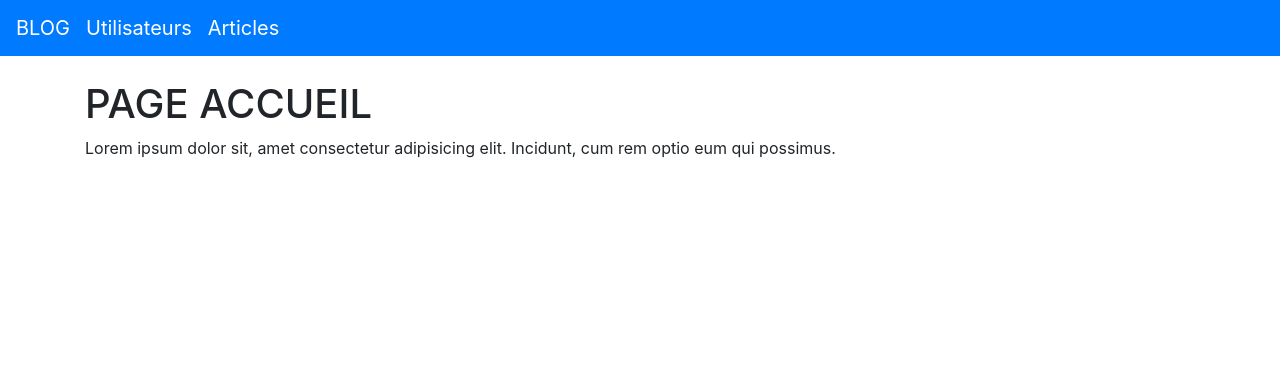
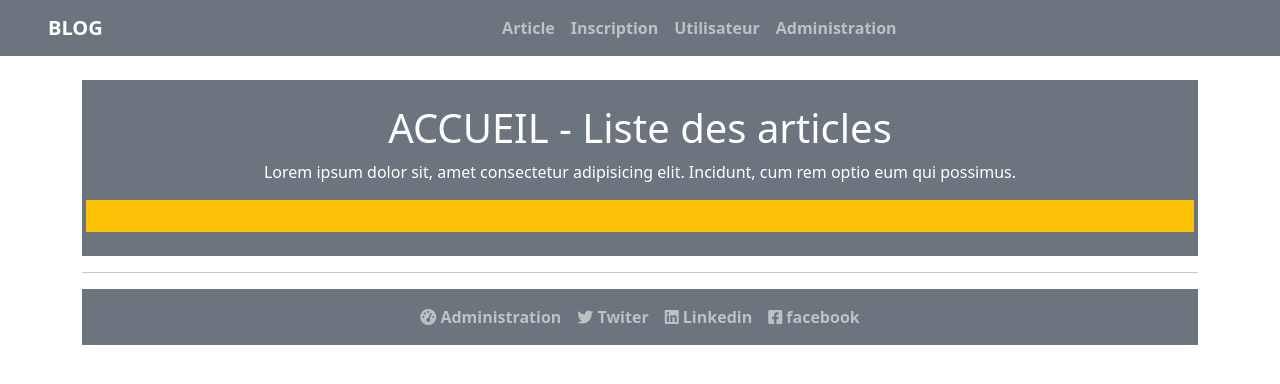
Before and after one commit to davidg-34/blog-oc, a PHP site: template src/templates/home.html.twig in a window 1280 px wide. Shown: the top 384 px of the page. Run offline with PHP 8.4, Linux system fonts and the light colour scheme; the template is opened without the code that fills it, so the values that code supplies are empty; some libraries are stand-ins or nearby versions.

Commit message:
ajout page post twig

```diff
--- a/src/templates/base.html.twig
+++ b/src/templates/base.html.twig
@@ -5,23 +5,78 @@
         <title>{% block title %}Welcome!{% endblock %}</title>
 
         {% block stylesheets %}
-        <link rel="stylesheet" href="https://stackpath.bootstrapcdn.com/bootstrap/4.5.2/css/bootstrap.min.css" integrity="sha384-JcKb8q3iqJ61gNV9KGb8thSsNjpSL0n8PARn9HuZOnIxN0hoP+VmmDGMN5t9UJ0Z" crossorigin="anonymous">
+        <link href="https://cdn.jsdelivr.net/npm/bootstrap@5.3.0-alpha3/dist/css/bootstrap.min.css" rel="stylesheet" integrity="sha384-KK94CHFLLe+nY2dmCWGMq91rCGa5gtU4mk92HdvYe+M/SXH301p5ILy+dN9+nJOZ" crossorigin="anonymous">
+        <link rel="stylesheet" href="https://cdnjs.cloudflare.com/ajax/libs/font-awesome/6.4.0/css/all.min.css" integrity="sha512-iecdLmaskl7CVkqkXNQ/ZH/XLlvWZOJyj7Yy7tcenmpD1ypASozpmT/E0iPtmFIB46ZmdtAc9eNBvH0H/ZpiBw==" crossorigin="anonymous" referrerpolicy="no-referrer" />
+        <link rel="stylesheet" href="https://cdn.jsdelivr.net/npm/bootstrap@5.2.3/dist/css/bootstrap.min.css" integrity="sha384-rbsA2VBKQhggwzxH7pPCaAqO46MgnOM80zW1RWuH61DGLwZJEdK2Kadq2F9CUG65" crossorigin="anonymous">
+        <link href="https://cdn.jsdelivr.net/npm/bootstrap@5.3.0-alpha3/dist/css/bootstrap.min.css" rel="stylesheet" integrity="sha384-KK94CHFLLe+nY2dmCWGMq91rCGa5gtU4mk92HdvYe+M/SXH301p5ILy+dN9+nJOZ" crossorigin="anonymous">
         {% endblock %}
     </head>
 
     <body>
-        <nav class="navbar navbar-expand-lg navbar-dark bg-primary">
-	        <a href="#" class="navbar-brand">BLOG</a>
-	        <a href="#" class="navbar-brand">Utilisateurs</a>
-	        <a href="#" class="navbar-brand">Articles</a>
+
+    <nav class="navbar navbar-expand-md navbar-dark bg-secondary mb-4">
+    <a class="navbar-brand ms-5 fw-bold" href="#">BLOG</a>
+
+
+    <div class="collapse navbar-collapse fw-bold justify-content-center" id="navbarsExampleDefault">
+      <ul class="navbar-nav mr-auto ">
+        <li class="nav-item">
+            <a class="nav-link " href="{ ('blogMvc'/'posts.html.twig') }">Article </a>
+        </li>
+        <li class="nav-item">
+            <a class="nav-link " href="#">Inscription </a>
+        </li>
+        <li class="nav-item">
+            <a class="nav-link " href="#">Utilisateur </a>
+        </li>
+        <li class="nav-item">
+            <a class="nav-link" href="#">Administration </a>
+        </li>
+      </ul>
+    </div>
   </nav>
 
-        <div class="container mt-4">
+  <div class="container -md">
     {% block content %}
+
     {% endblock %}
   <div>
 
+  <hr>
+  <footer>
+  <nav class="navbar navbar-expand-md navbar-dark bg-secondary  ">
+
+    <div class="collapse navbar-collapse justify-content-center" id="navbarsExampleDefault">
+      <ul class="navbar-nav fw-bold">
+        <li class="nav-item">
+              <a class="nav-link" href="#"><i class="fas fa-tachometer-alt"></i> Administration </a>
+          <li class="nav-item">
+              <a class="nav-link" href="#"><i class="fab fa-twitter"></i> Twiter </a>
+          <li class="nav-item">
+              <a class="nav-link" href="#"><i class="fab fa-linkedin"></i></i> Linkedin </a>
+          <li class="nav-item">
+              <a class="nav-link" href="#"><i class="fab fa-facebook-square"></i> facebook </a>
+      </ul>
+    </div>
+  </nav>
+  </footer>
+
     {% block javascript %}
+    <script src="https://code.jquery.com/jquery-3.3.1.slim.min.js" integrity="sha384-q8i/X+965DzO0rT7abK41JStQIAqVgRVzpbzo5smXKp4YfRvH+8abtTE1Pi6jizo" crossorigin="anonymous"></script>
+    <script src="https://cdnjs.cloudflare.com/ajax/libs/popper.js/1.14.7/umd/popper.min.js" integrity="sha384-UO2eT0CpHqdSJQ6hJty5KVphtPhzWj9WO1clHTMGa3JDZwrnQq4sF86dIHNDz0W1" crossorigin="anonymous"></script>
+    <script src="https://stackpath.bootstrapcdn.com/bootstrap/4.3.1/js/bootstrap.min.js" integrity="sha384-JjSmVgyd0p3pXB1rRibZUAYoIIy6OrQ6VrjIEaFf/nJGzIxFDsf4x0xIM+B07jRM" crossorigin="anonymous"></script>
     {% endblock %}
+
   </body>
+
 </html>
+
+{# <img src="//placehold.it/60x30" class="ms-4" width="60" alt="Logo"> #}
+
+{# <div class="collapse navbar-collapse row gx-8" id="navbarsExampleDefault">
+      <ul class="navbar-nav mr-auto mx-auto ">
+        <?= nav_item('/blog/index.php', 'Accueil'); ?>
+        <?= nav_item('/blog/users.php', 'Utilisateurs'); ?>
+        <?= nav_item('/blog/posts.php', 'Articles'); ?>
+      </ul>
+</div> #}
--- a/src/templates/home.html.twig
+++ b/src/templates/home.html.twig
@@ -1,26 +1,37 @@
 {# Appel du layout de la page #}
 {% extends 'base.html.twig' %}
 
-{# Titre de la page #}
-{% block title %}Titre BLOG{% endblock %}
+{% block title %}Accueil{% endblock %}
 
-{# Code html #}
 {% block content %}
-    <h1>PAGE ACCUEIL</h1>
-    <p>Lorem ipsum dolor sit, amet consectetur adipisicing elit. Incidunt, cum rem optio eum qui possimus.
-</p>
+<div class="container text-center p-3 mb-2 bg-secondary text-white">
 
-{% for article in articles %}
-    <div class="article">
-        <h2>{{ article.title }}</h2>
-        <p>{{ article.content }}</p>
+  <h1 >{{title}}</h1>
+
+  <div class="container">
+        <div class={# "justify-content-center " #}>
+            <h1>ACCUEIL - Liste des articles</h1>
+            <p>Lorem ipsum dolor sit, amet consectetur adipisicing elit. Incidunt, cum rem optio eum qui possimus.
+            </p>
+        </div>
+  </div>
+
+  <div class="row p-3 mb-2 bg-warning text-dark justify-content-center">
+    {% for article in articles %}
+    <div class="article card mx-2 my-2 col-xs-6 col-sm-6 col-md-4 col-lg-4 col-xl-2">
+      <div class="card-body">
+        <h4 class="card-title">{{article.title}}</h4>
+        <p class="card-text text-justify">{{ article.content }}</p>
+        <a href="/blogMvc/posts/{{article.id}}" class="btn btn-secondary stretched-link">Voir l'article</a>
+      </div>
     </div>
-{% endfor %}
+    {% endfor %}
+  </div>
 
+</div>
 {% endblock %}
 
+
 {% block javascript %}
-    <script>
-        // alert("Bienvenue");
-    </script>
+<script></script>
 {% endblock %}
```
Also changed, not shown: index.php (+5 -3 lines), src/Controllers/PostsController.php (+18 -2 lines), src/Models/Post.php (+22 -0 lines), src/templates/_comment.html.twig (added, +10 -0 lines), src/templates/post.html.twig (added, +29 -0 lines). Lines whose indentation alone changed are shown as unchanged.
